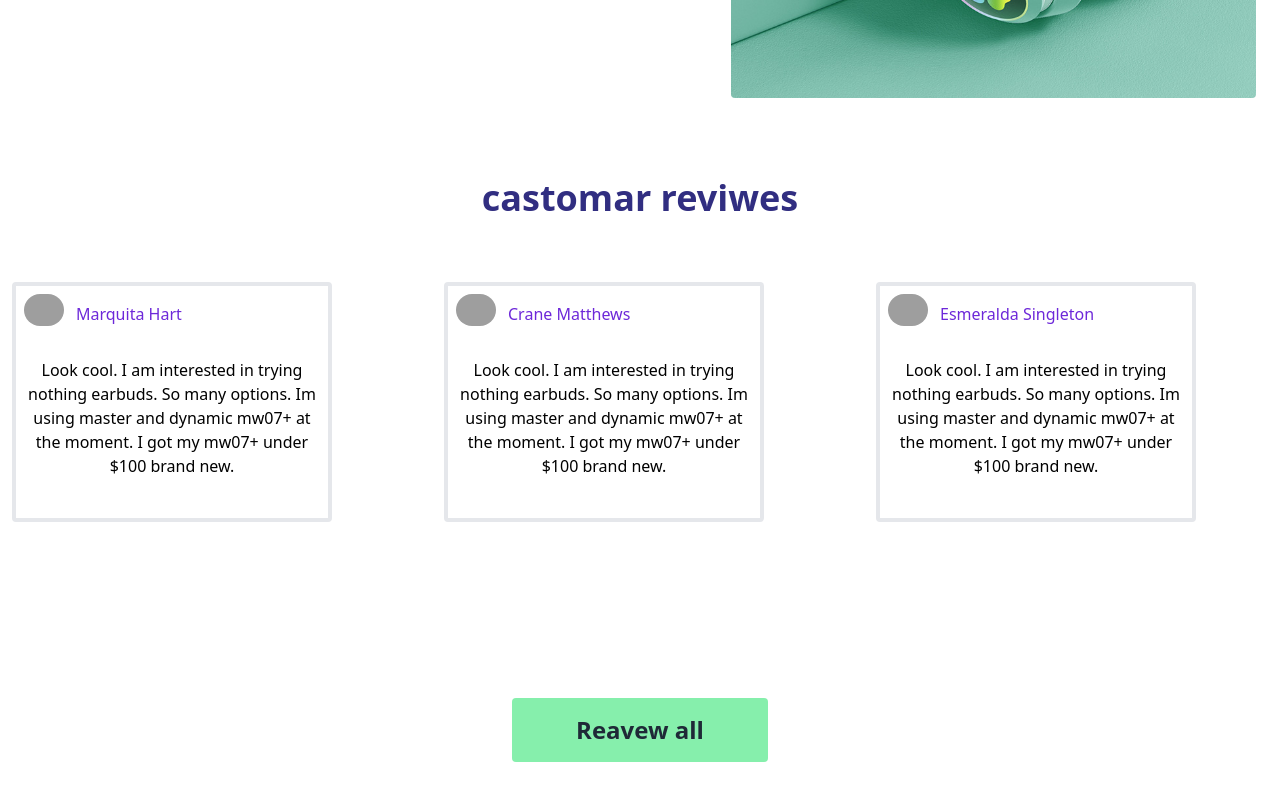
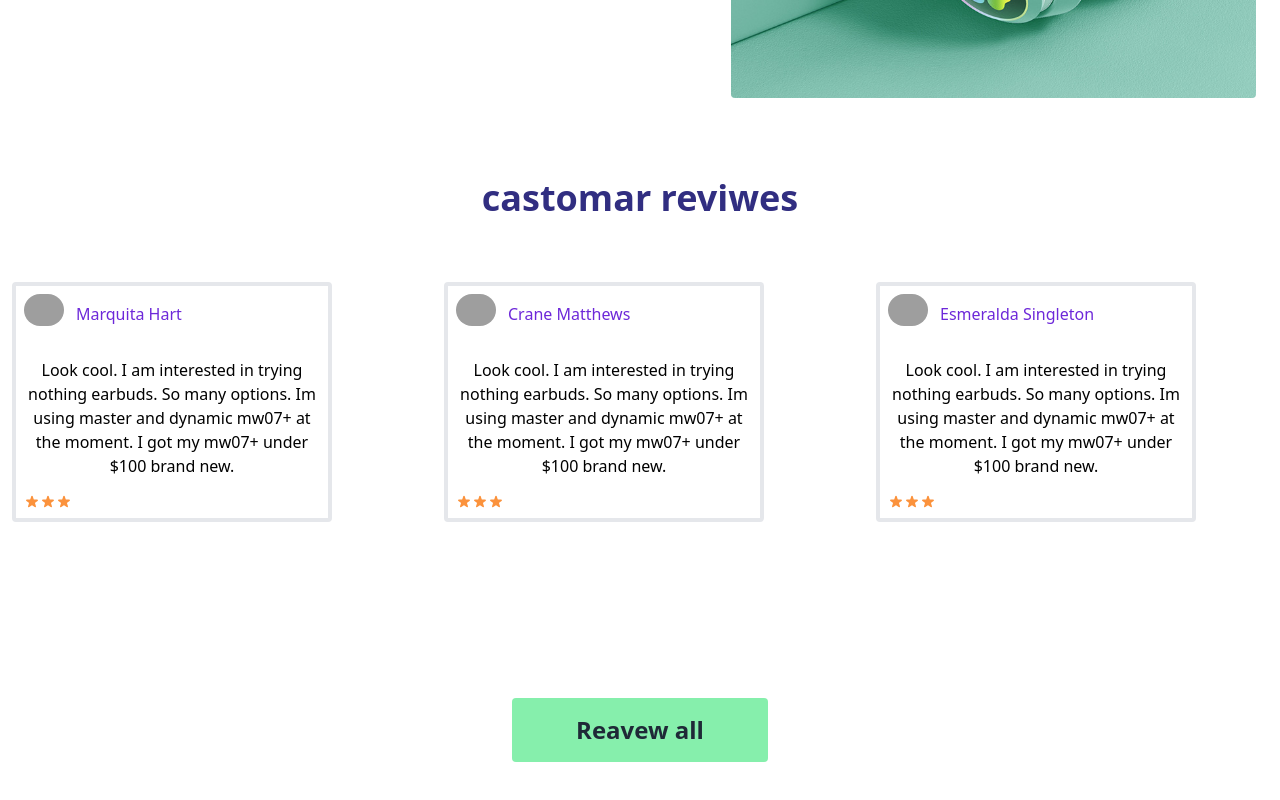
Before and after one commit to Golap-Mostofa/product-analysis-website, a React (Create React App) app: page / in a window 1280 px wide. Shown: the part 501-1301 px from the top of the page. Built offline with nearby package versions, Linux system fonts and the light colour scheme; grey boxes are pictures that could not be loaded; the HTML template or start-up script is replaced by a standard one.

Commit message:
update-icone

```diff
--- a/package.json
+++ b/package.json
@@ -3,6 +3,7 @@
   "version": "0.1.0",
   "private": true,
   "dependencies": {
+    "@heroicons/react": "^1.0.6",
     "@testing-library/jest-dom": "^5.16.3",
     "@testing-library/react": "^12.1.4",
     "@testing-library/user-event": "^13.5.0",
--- a/src/components/Comment/Comment.js
+++ b/src/components/Comment/Comment.js
@@ -1,5 +1,5 @@
 import React, { useState } from 'react';
-
+import {  StarIcon } from '@heroicons/react/solid'
 
 const Comment = ({user}) => {
 
@@ -16,6 +16,12 @@ const Comment = ({user}) => {
 
             </div>
             <p className='mt-8'>Look cool. I am interested in trying nothing earbuds. So many options. Im using master and dynamic mw07+ at the moment. I got my mw07+ under $100 brand new.</p>
+            <p className='w-12 h-12 text-orange-400 flex'>
+              <StarIcon></StarIcon>
+              <StarIcon></StarIcon>
+              <StarIcon></StarIcon>
+
+            </p>
 
         </div>
 
--- a/src/components/Review/Review.js
+++ b/src/components/Review/Review.js
@@ -1,15 +1,22 @@
 import React from 'react';
+import {  StarIcon } from '@heroicons/react/solid'
 
 const Review = (props) => {
     const {name,id,picture,retting,comment} = props.revew
     return (
-        <div className='ml-10 h-60 w-80 border mt-10 rounded'>
+        <div className='ml-10 h-70 w-80 border mt-10 rounded '>
            <div className='flex'>
            <img className='w-20' src={picture} alt="" />
            <p className='text-2xl mt-6 text-indigo-800'>{name}</p>
 
             </div>
             <p className='mt-8 text-gray-700'>{comment}</p>
+            <p  className='w-12 h-12 text-orange-400 flex'>
+                <StarIcon></StarIcon>
+                <StarIcon></StarIcon>
+                <StarIcon></StarIcon>
+                <StarIcon></StarIcon>
+            </p>
         </div>
     );
 };
```
Also changed, not shown: 1 other file (tests, documents, lock files or other folders).
